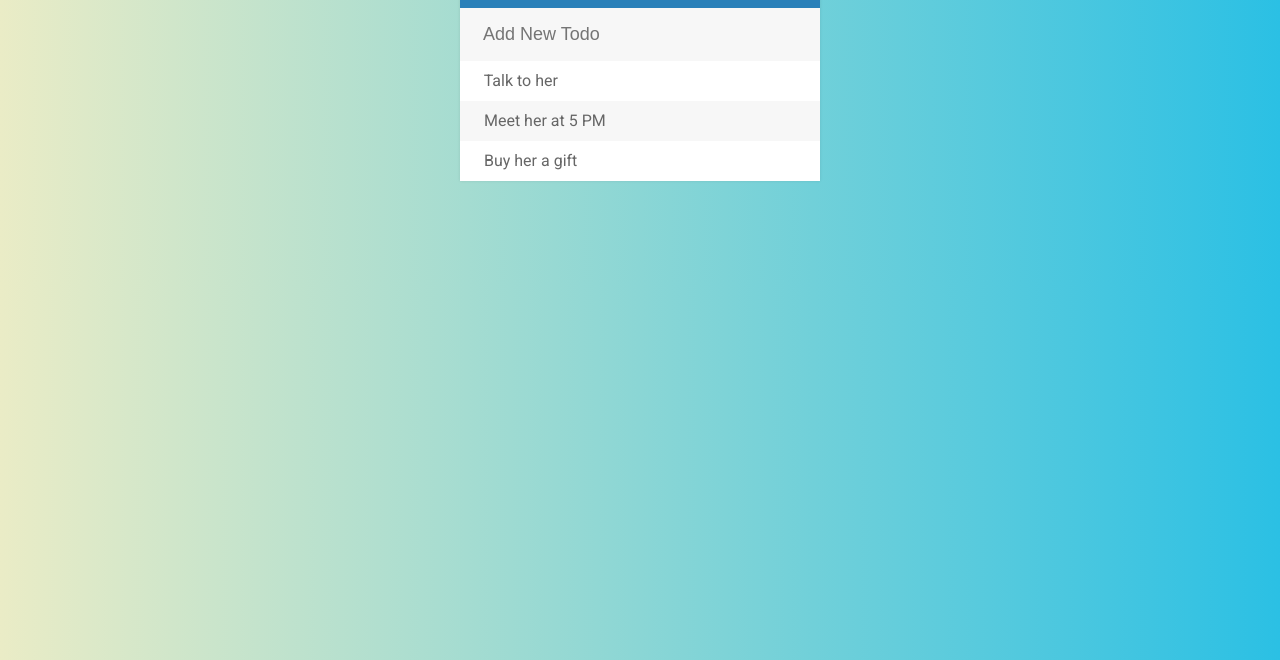
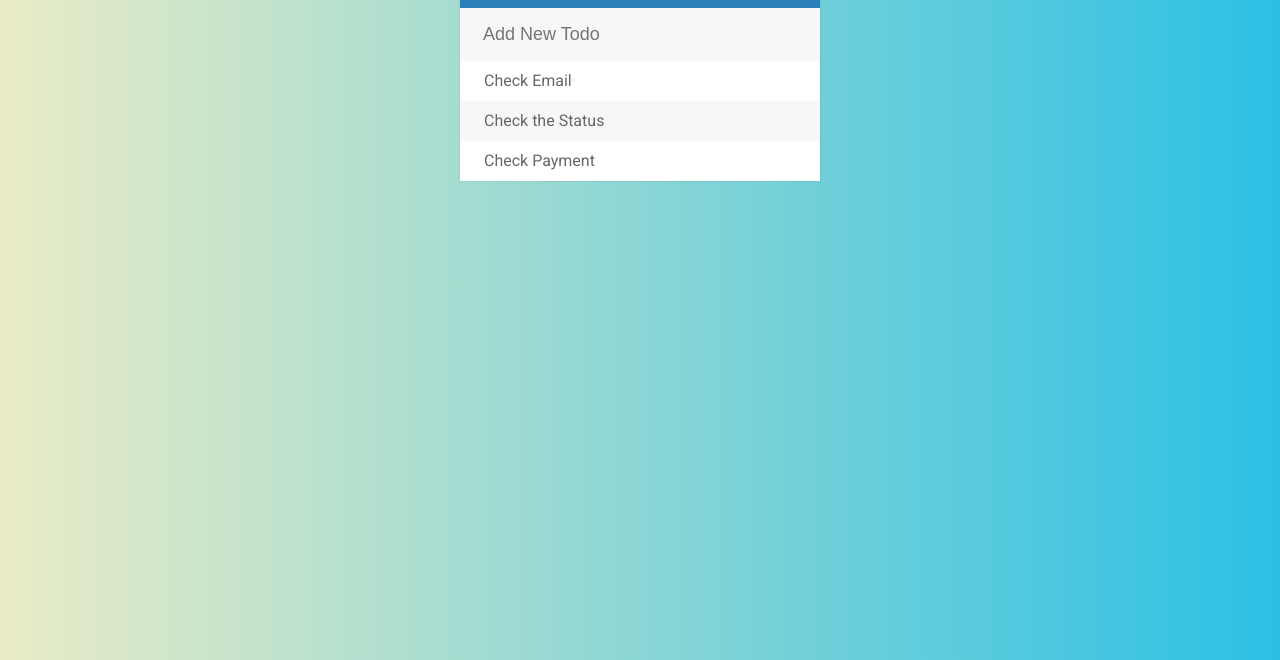
Before and after one commit to aaemon/TodoList, a plain HTML site: page index.html in a window 1280 px wide. Shown: the part 140-800 px from the top of the page. Drawn offline with nearby package versions, Linux system fonts and the light colour scheme.

Commit message:
initial deploy commit

```diff
--- a/index.html
+++ b/index.html
@@ -15,9 +15,9 @@
             <input type="text" placeholder="Add New Todo">
 
             <ul>
-                <li><span><i class="fas fa-trash"></i></span> Talk to her</li>
-                <li><span><i class="fas fa-trash"></i></span> Meet her at 5 PM</li>
-                <li><span><i class="fas fa-trash"></i></span> Buy her a gift</li>
+                <li><span><i class="fas fa-trash"></i></span> Check Email</li>
+                <li><span><i class="fas fa-trash"></i></span> Check the Status</li>
+                <li><span><i class="fas fa-trash"></i></span> Check Payment</li>
             </ul>
         </div>
 
```
